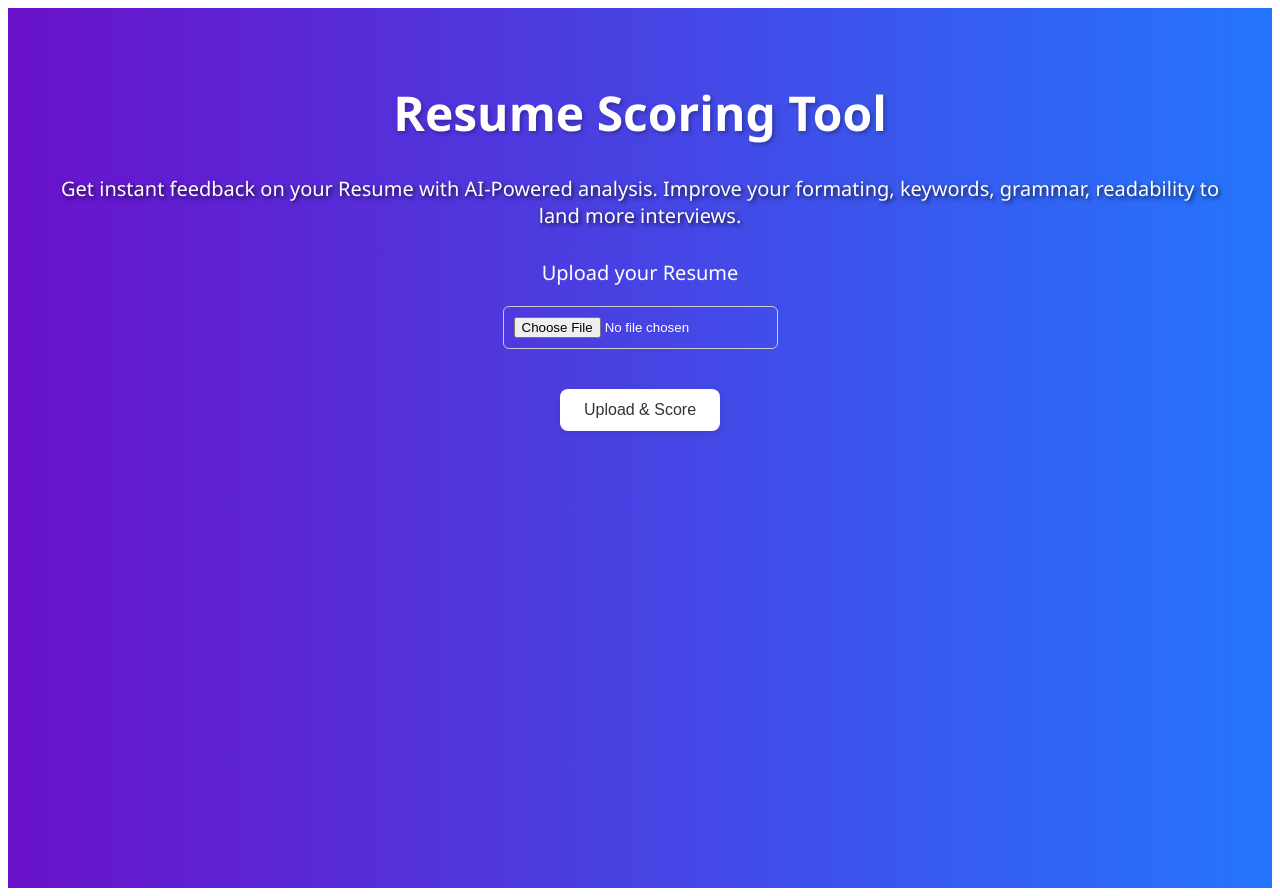
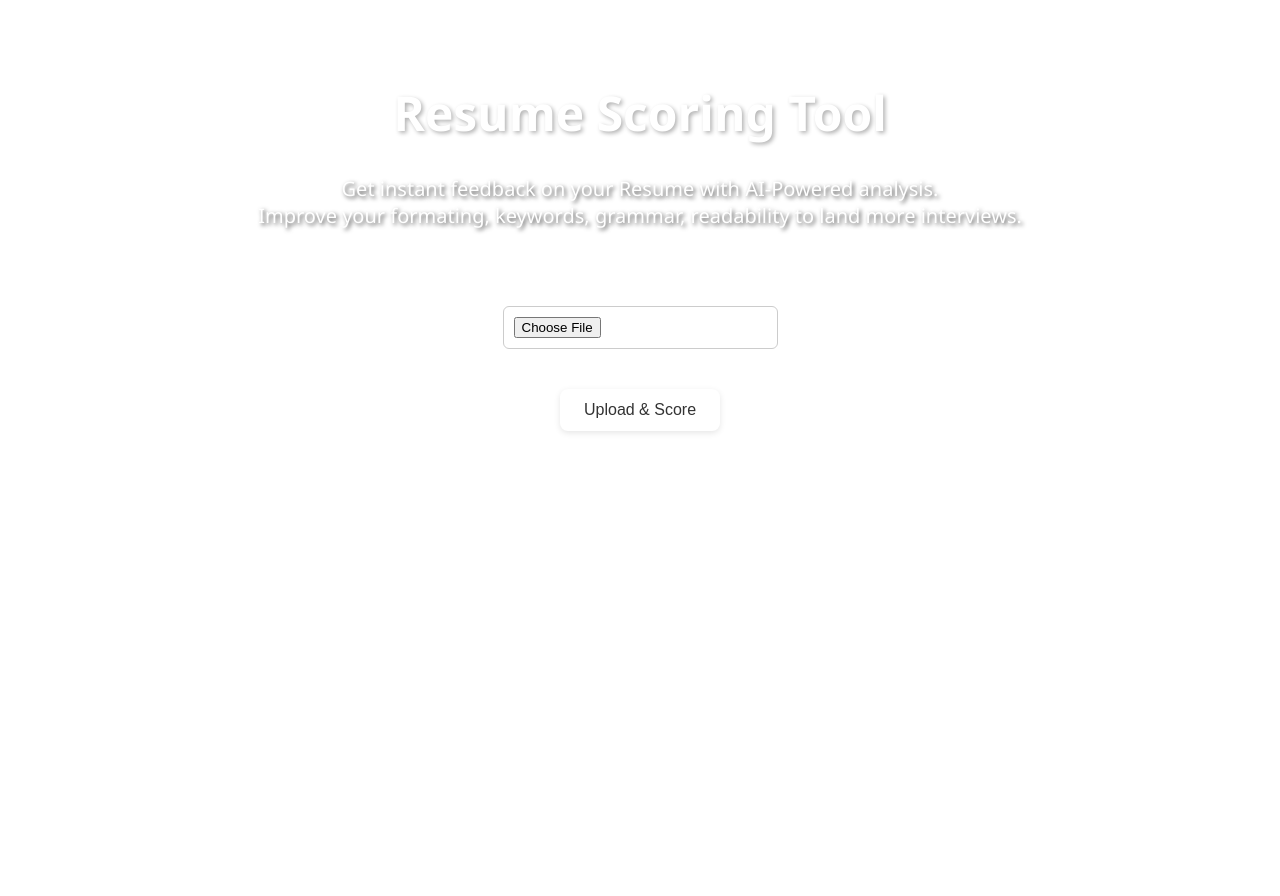
Before and after one commit to rajdeep-office/Resume-agent, a React (Create React App) app in the folder frontend/: page / in a window 1280 px wide. Built offline with nearby package versions, Linux system fonts and the light colour scheme.

Commit message:
Update App.js

```diff
--- a/frontend/src/App.js
+++ b/frontend/src/App.js
@@ -5,7 +5,7 @@
   return (
     <div
       style={{
-        background: "linear-gradient(to right, #6a11cb, #2575fc)",
+        background: "linear-gradient(to right, FCFFE9, FFF2CC)",
         minHeight: "100vh",
         padding: "40px",
         fontFamily: "'Segoe UI', Tahoma, Geneva, Verdana, sans-serif",
@@ -29,7 +29,7 @@
           textShadow: "2px 2px 4px rgba(0,0,0,0.7)",
           }}
       >
-      Get instant feedback on your Resume with AI-Powered analysis.
+      Get instant feedback on your Resume with AI-Powered analysis. <br/>
       Improve your formating, keywords, grammar, readability to land more interviews.</p>
       <UploadResume />
       <div style={{ marginTop: "20px" }}>
```
